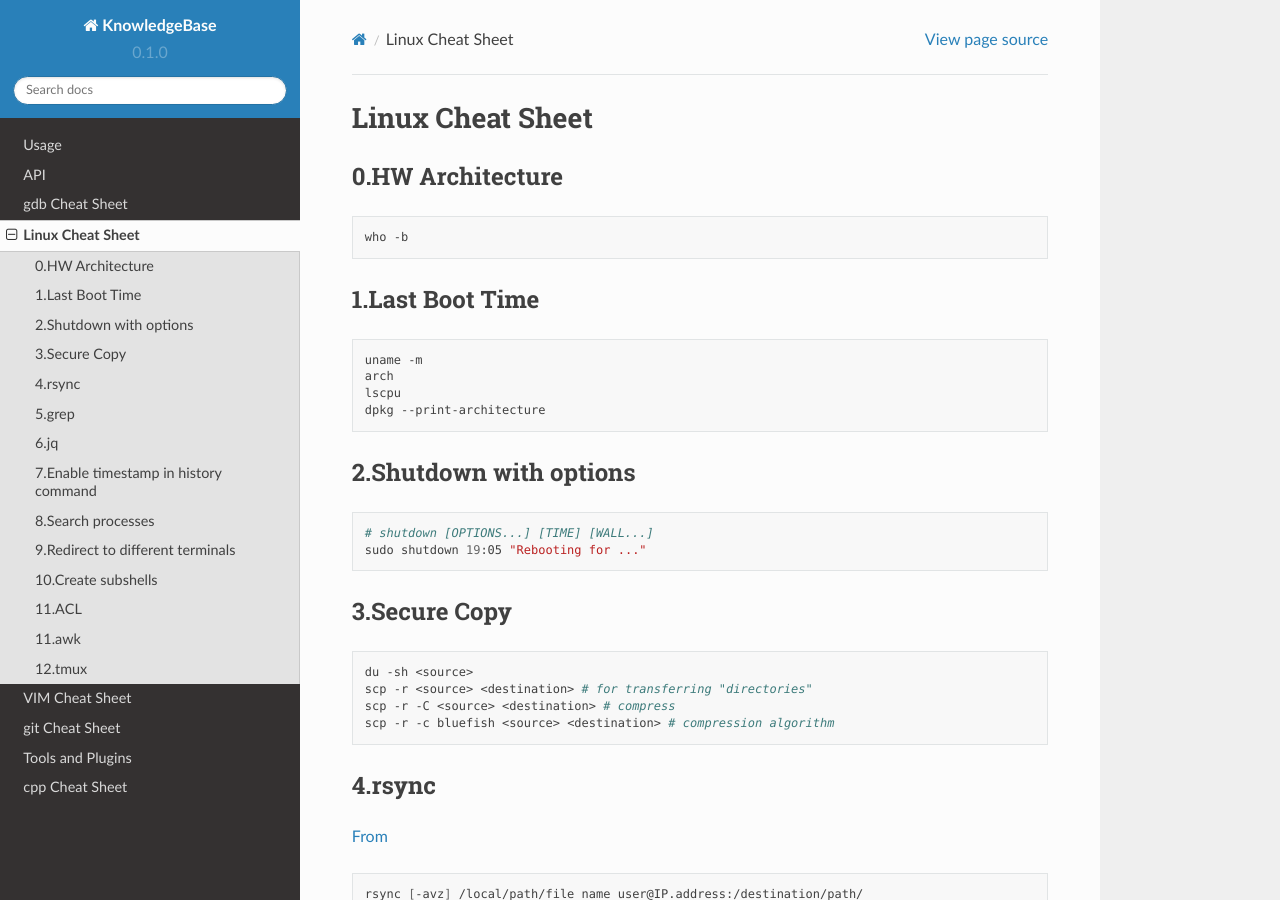
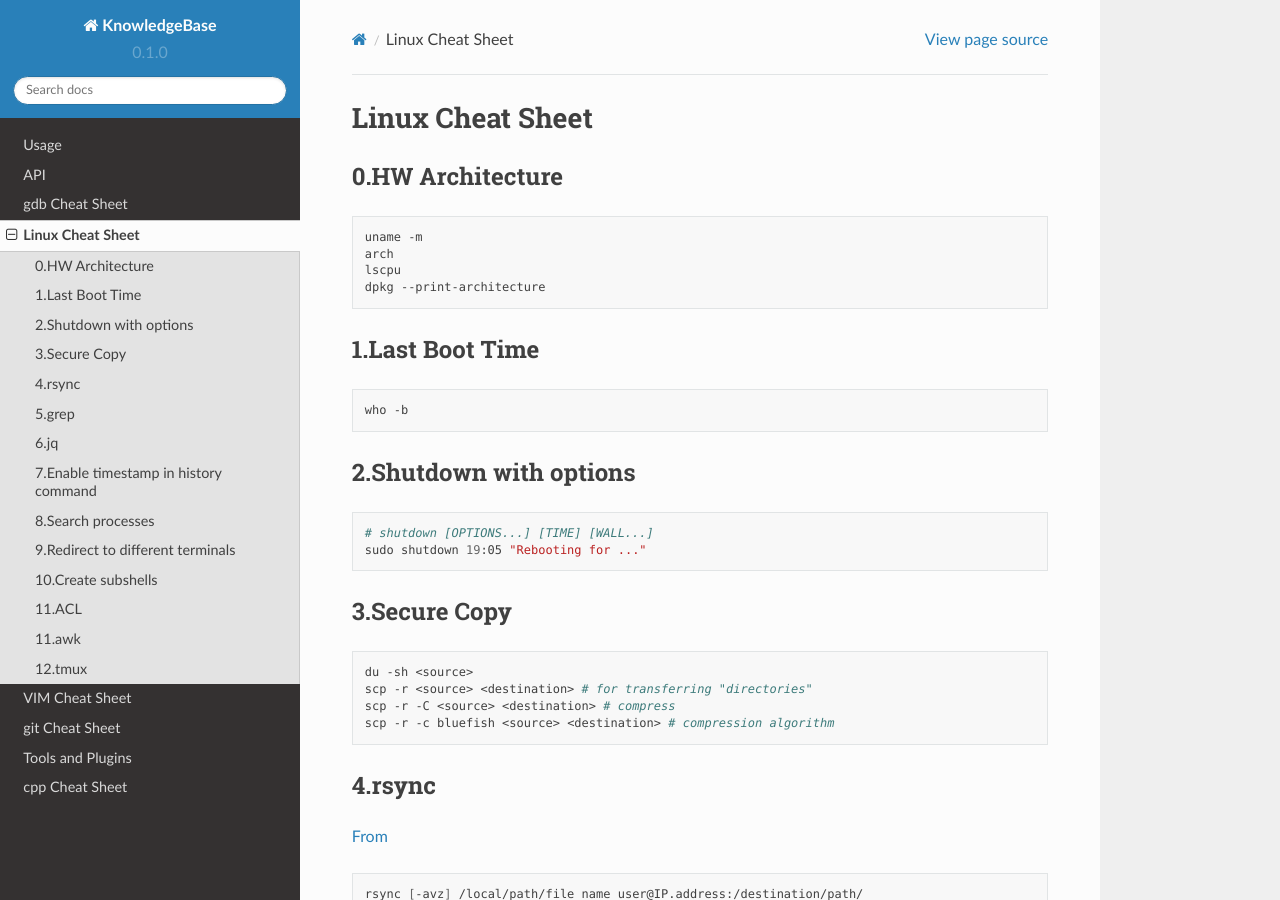
Before and after one commit to celikelozdinc/KnowledgeBase, a Sphinx documentation site: the page built from docs/source/linux.rst, in a window 1280 px wide and 900 px high. Built offline with Sphinx 7.4.7 and the Read the Docs theme 2.0.0, drawn with Linux system fonts in a browser that asks for light colours.

```diff
--- a/docs/source/linux.rst
+++ b/docs/source/linux.rst
@@ -8,16 +8,16 @@ Linux Cheat Sheet
 -------------------
 .. code-block:: sh
 
-   who -b
+   uname -m
+   arch
+   lscpu
+   dpkg --print-architecture
 
 1.Last Boot Time
 -----------------
 .. code-block:: sh
 
-   uname -m
-   arch
-   lscpu
-   dpkg --print-architecture
+   who -b
 
 2.Shutdown with options
 ------------------------
```
